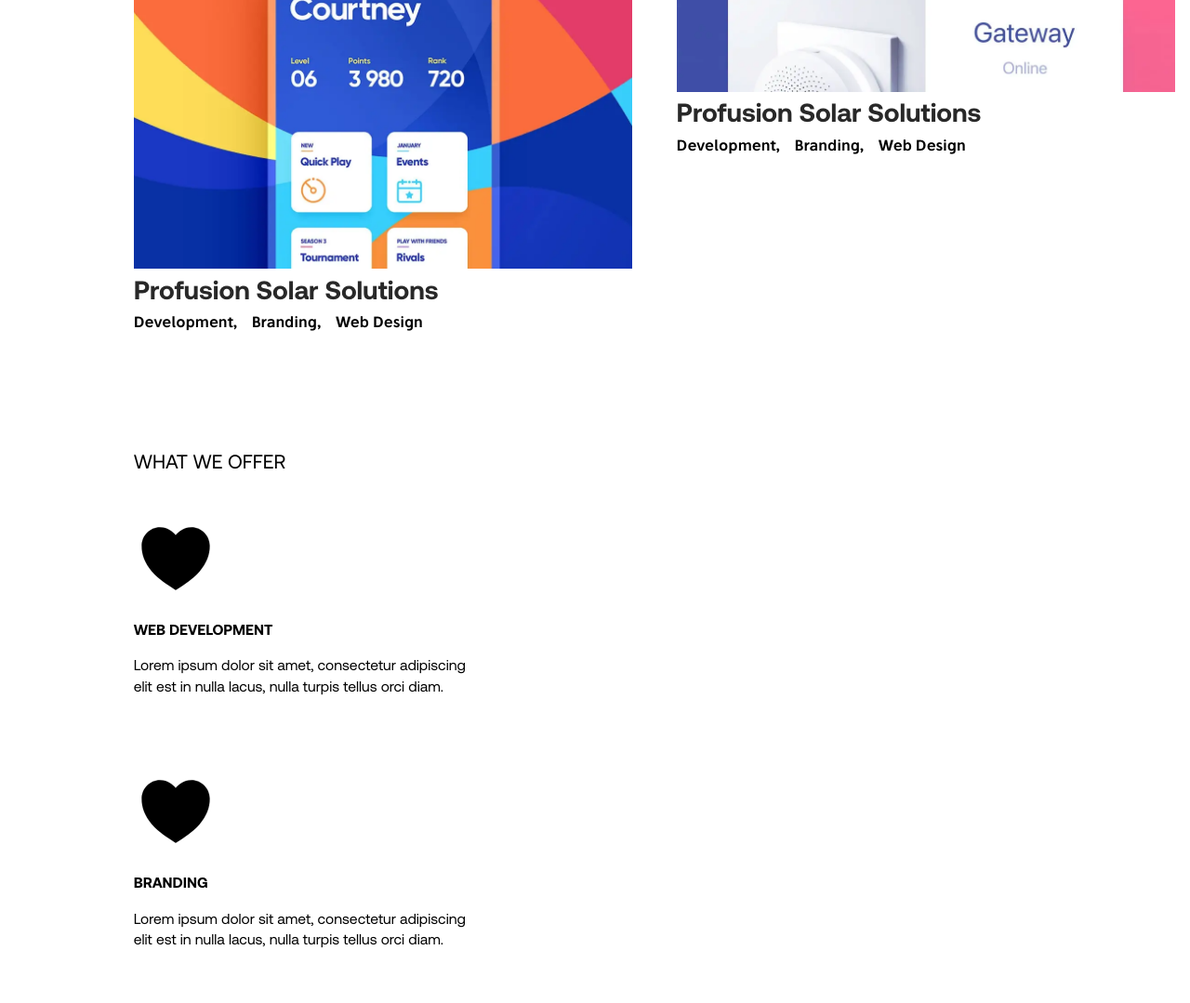
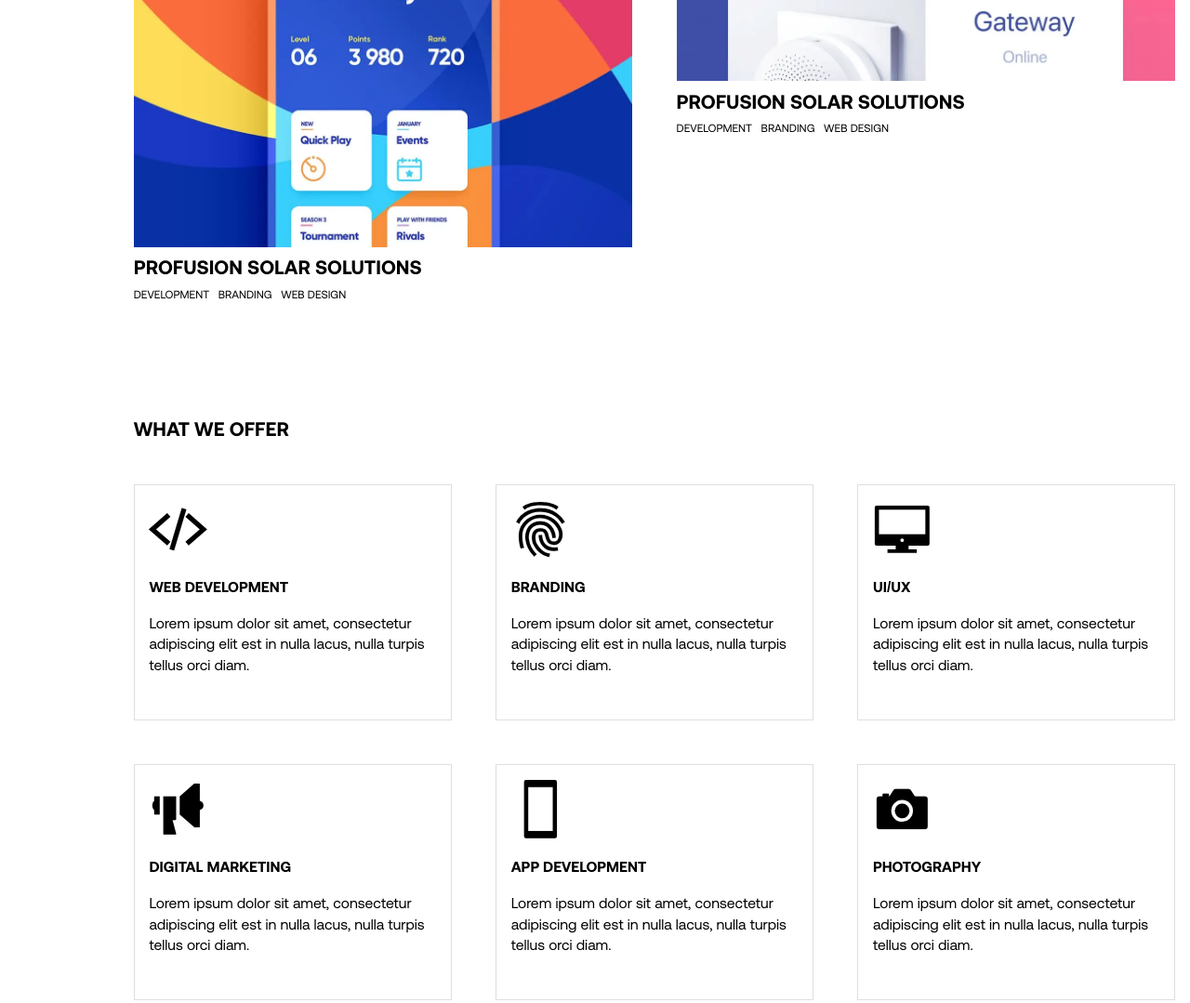
Before and after one commit to artisanint/aisite, a plain HTML site: page index.html in a window 1280 px wide. Shown: the part 1500-2579 px from the top of the page at 93% size. Drawn offline with nearby package versions, Linux system fonts and the light colour scheme; files whose address does not match are found by name.

Commit message:
Home Services Section

```diff
--- a/index.html
+++ b/index.html
@@ -63,11 +63,13 @@
                 </div>
             </div>
         </section>
+
+        <!-- Section Two Beginning -->
         <section class="home_section_two">
             <div class="container">
                 <div class="home_section_two_container">
                     <div class="home_section_two_intro">
-                        <h2 class="caption_text uppercase lighter">Explore Recent Work</h2>
+                        <h2 class="caption_text uppercase bolder">Explore Recent Work</h2>
                         <p class="body_text">We’re constantly refining our product. Adding new features. Working to help your section business grow.
                         </p>
                         <button>
@@ -77,52 +79,55 @@
                     </div>
                     <div class="home_section_two_card">
                         <a href="./projects.html"><img src="./images/works01.webp" alt=""></a>
-                        <h3 class="project_title">Profusion Solar Solutions</h3>
+                        <h3 class="project_title caption_text uppercase bolder">Profusion Solar Solutions</h3>
                         <ul class="project_cat">
-                            <li>Development, </li>
-                            <li>Branding, </li>
-                            <li>Web Design</li>
+                            <li class="small_text uppercase lighter">Development </li>
+                            <li class="small_text uppercase lighter"> Branding</li>
+                            <li class="small_text uppercase lighter">Web Design</li>
                         </ul>
                     </div>
                     <div class="home_section_two_card">
                         <a href="./projects.html"><img src="./images/works02.webp" alt=""></a>
-                        <h3 class="project_title">Profusion Solar Solutions</h3>
+                        <h3 class="project_title caption_text uppercase bolder">Profusion Solar Solutions</h3>
                         <ul class="project_cat">
-                            <li>Development, </li>
-                            <li>Branding, </li>
-                            <li>Web Design</li>
+                            <li class="small_text uppercase lighter">Development </li>
+                            <li class="small_text uppercase lighter"> Branding</li>
+                            <li class="small_text uppercase lighter">Web Design</li>
                         </ul>
                     </div>
                     <div class="home_section_two_card">
                         <a href="./projects.html"><img src="./images/works03.webp" alt=""></a>
-                        <h3 class="project_title">Profusion Solar Solutions</h3>
+                        <h3 class="project_title caption_text uppercase bolder">Profusion Solar Solutions</h3>
                         <ul class="project_cat">
-                            <li>Development, </li>
-                            <li>Branding, </li>
-                            <li>Web Design</li>
+                            <li class="small_text uppercase lighter">Development </li>
+                            <li class="small_text uppercase lighter"> Branding</li>
+                            <li class="small_text uppercase lighter">Web Design</li>
                         </ul>
                     </div>
                     <div class="home_section_two_card">
                         <a href="./projects.html"><img src="./images/works04.webp" alt=""></a>
-                        <h3 class="project_title">Profusion Solar Solutions</h3>
+                        <h3 class="project_title caption_text uppercase bolder">Profusion Solar Solutions</h3>
                         <ul class="project_cat">
-                            <li>Development, </li>
-                            <li>Branding, </li>
-                            <li>Web Design</li>
+                            <li class="small_text uppercase lighter">Development </li>
+                            <li class="small_text uppercase lighter"> Branding</li>
+                            <li class="small_text uppercase lighter">Web Design</li>
                         </ul>
                     </div>
                 </div>
             </div>
         </section>
 
+
+          <!-- Section Three Beginning -->
+
         <section class="home_section_three">
             <div class="container">
                 <div class="home_section_three_container">
-                    <h2 class="caption_text uppercase lighter">What we offer</h2>
+                    <h2 class="caption_text uppercase bolder">What we offer</h2>
                     <!-- <p class="body_text">We’re constantly refining our product. Adding new features. Working to help your section business grow.</p> -->
                     <div class="home_section_three_services">
                         <div class="service_card">
-                            <span class="service_card_icon"><ion-icon name="heart-sharp"></ion-icon></span>
+                            <span class="service_card_icon"><ion-icon name="code-slash-sharp"></ion-icon></span>
                             <h4 class="service_card_header body_text bolder uppercase">Web Development
                             </h4>
                             <p class="service_card_text body_text">
@@ -131,7 +136,7 @@
 
                         </div>
                         <div class="service_card">
-                            <span class="service_card_icon"><ion-icon name="heart-sharp"></ion-icon></span>
+                            <span class="service_card_icon"><ion-icon name="finger-print-sharp"></ion-icon></span>
                             <h4 class="service_card_header body_text bolder uppercase">Branding
                             </h4>
                             <p class="service_card_text body_text">
@@ -140,7 +145,7 @@
 
                         </div>
                         <div class="service_card">
-                            <span class="service_card_icon"><ion-icon name="heart-sharp"></ion-icon></span>
+                            <span class="service_card_icon"><ion-icon name="desktop-sharp"></ion-icon></span>
                             <h4 class="service_card_header body_text bolder uppercase">UI/UX
                             </h4>
                             <p class="service_card_text body_text">
@@ -149,8 +154,8 @@
 
                         </div>
                         <div class="service_card">
-                            <span class="service_card_icon"><ion-icon name="heart-sharp"></ion-icon></span>
-                            <h4 class="service_card_header body_text bolder uppercase">SEO And Strategy
+                            <span class="service_card_icon"><ion-icon name="megaphone-sharp"></ion-icon></span>
+                            <h4 class="service_card_header body_text bolder uppercase">Digital Marketing
                             </h4>
                             <p class="service_card_text body_text">
                                 Lorem ipsum dolor sit amet, consectetur adipiscing elit est in nulla lacus, nulla turpis tellus orci diam.
@@ -158,7 +163,7 @@
 
                         </div>
                         <div class="service_card">
-                            <span class="service_card_icon"><ion-icon name="heart-sharp"></ion-icon></span>
+                            <span class="service_card_icon"><ion-icon name="phone-portrait-sharp"></ion-icon></span>
                             <h4 class="service_card_header body_text bolder uppercase">App Development
                             </h4>
                             <p class="service_card_text body_text">
@@ -167,7 +172,7 @@
 
                         </div>
                         <div class="service_card">
-                            <span class="service_card_icon"><ion-icon name="heart-sharp"></ion-icon></span>
+                            <span class="service_card_icon"><ion-icon name="camera-sharp"></ion-icon></span>
                             <h4 class="service_card_header body_text bolder uppercase">Photography
                             </h4>
                             <p class="service_card_text body_text">
@@ -175,8 +180,6 @@
                             </p>
 
                         </div>
-
-
                     </div>
                 </div>
             </div>
--- a/sass/main.scss
+++ b/sass/main.scss
@@ -103,7 +103,7 @@
 }
 
 .small_text{
-    @include small_text($alt_font)
+    @include small_text($main_font)
 }
 
 .micro_text {
@@ -154,7 +154,7 @@
 }
 
 ion-icon {
-    font-size: 90px;
+    font-size: $space_xxl_64;
     padding: 0;
     margin: 0;
   }
--- a/sass/page_styles/_home.scss
+++ b/sass/page_styles/_home.scss
@@ -61,17 +61,17 @@ main{
         .home_section_two_card{
             display: flex;
             flex-direction: column;
-            gap: 0.4rem;
+            gap: 0.6rem;
             align-items: flex-start;
-            .project_title{
-                @include heading_4($main_font);
-                color: $dark_colour;
-            }
+            // .project_title{
+            //     @include heading_4($main_font);
+            //     color: $dark_colour;
+            // }
             .project_cat{
-                @include body_copy($alt_font);
+                // @include body_copy($alt_font);
                 display: flex;
                 flex-direction: row;
-                gap: $space_s_16;
+                gap: 0.6rem;
             }
         }
       }
@@ -90,10 +90,31 @@ main{
                 display: grid;
                 gap:$space_xl_48;
                 .service_card{
-                    max-width: 380px;
+                    // max-width: 380px;
                     display: flex;
                     flex-direction: column;
                     gap: $space_m_24;
+                    align-items: flex-start;
+                    justify-content: center;
+                    border: solid 1px $light_colour;
+                    padding: $space_m_24;
+                    transition: all ease 0.5s;
+                    &:hover{
+                        background: $dark_colour;
+                        .service_card_header{
+                            background-image: linear-gradient(45deg, $primary_colour, $secondary_colour) ;
+                            background-clip: text;
+                            color: transparent;
+                        }
+                        .service_card_text{
+                            color: $white_colour;
+                        }
+                        ion-icon{
+                            color: $white_colour;
+                        }
+
+
+                    }
                 }
             }
         }
@@ -131,6 +152,15 @@ footer{
             margin-top: -80% ;
         }
     }
+
+    .home_section_three_services{
+        grid-template-columns: 1fr 1fr;
+        gap: $space_xl_48 !important;
+
+        .service_card{
+            max-width: 100% !important;
+        }
+    }
 }
 
 
@@ -144,6 +174,11 @@ footer{
     main{
         width: 90%;
         float: right;
+
+
+        .home_section_three_services{
+            grid-template-columns: repeat(3, 1fr);
+        }
     }
     aside{
         opacity: 1;
```
Also changed, not shown: css/main.css, 1 other file.
